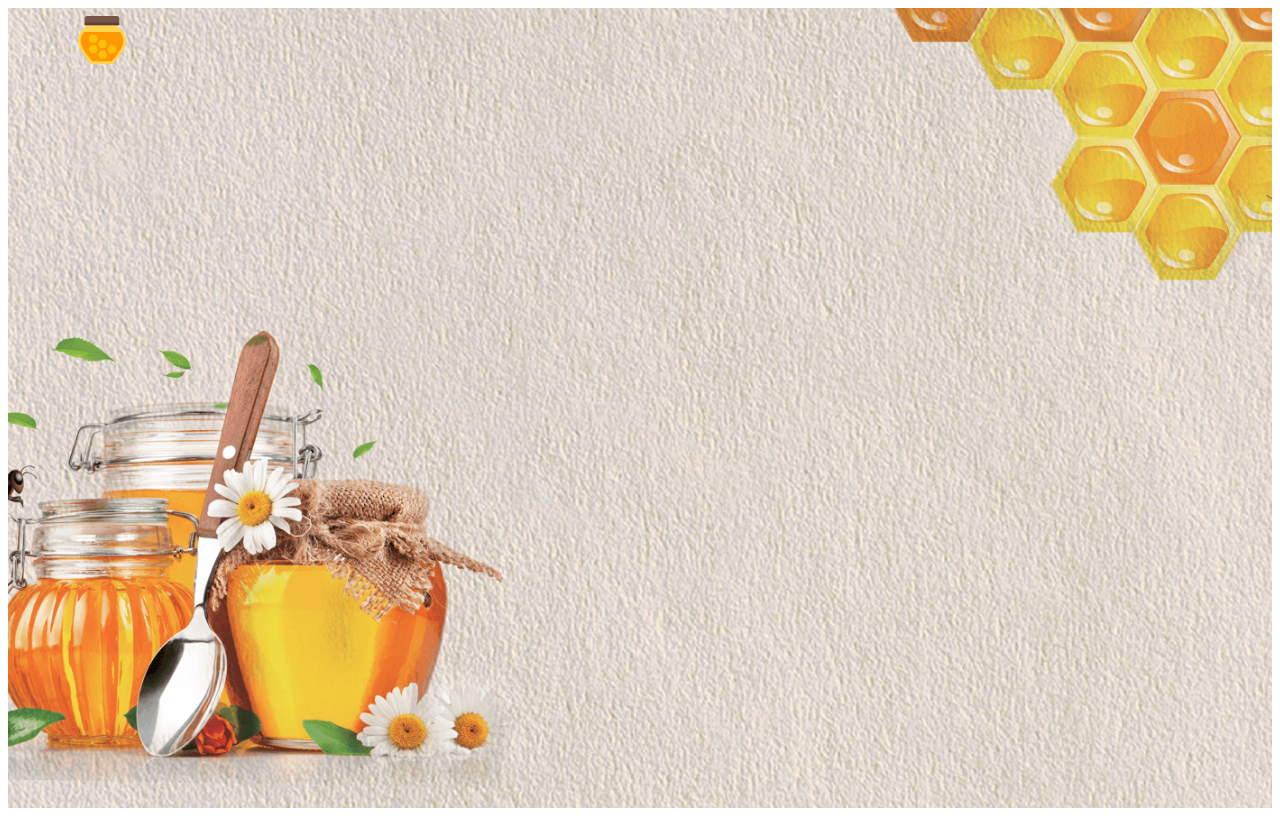
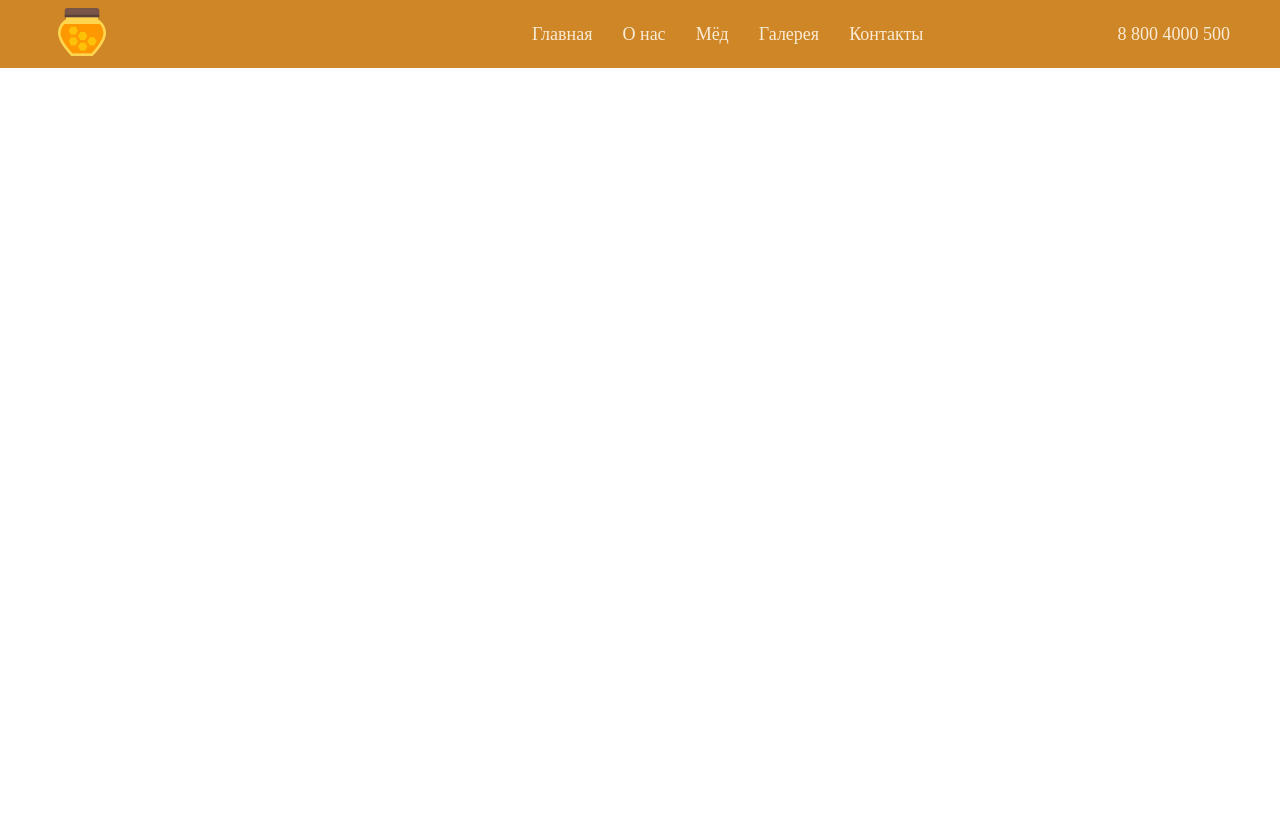
Before and after one commit to Konstantinys88/HONEY, a website: page src/index.html in a window 1280 px wide. Drawn offline with Linux system fonts and the light colour scheme.

Commit message:
header 22/08

```diff
--- a/src/index.html
+++ b/src/index.html
@@ -10,18 +10,32 @@
 </head>
 <body>
 
-    <div class="wrapper">
     <header class="header">
         <div class="container">
             <div class="header__body">
                 <a href="#" class="header__logo">
                     <img src="img/icons/Honey_icon.png" alt="Honey_icon">
                 </a>
+                <div class="header__burger">
+                    <span></span>
+                </div>
+                    <nav class="header__menu">
+                        <ul class="header__list">
+                            <li><a href="#" class="header__link">Главная</a></li>
+                            <li><a href="#" class="header__link">О нас</a></li>
+                            <li><a href="#" class="header__link">Мёд</a></li>
+                            <li><a href="#" class="header__link">Галерея</a></li>
+                            <li><a href="#" class="header__link">Контакты</a></li>
+                        </ul>
+                    </nav>
+                    <div class="header__tel">
+                        <a href="tel:88004000500">8 800 4000 500</a>
+                </div>
             </div>
         </div>
     </header>
-    </div>
 
+    <!-- урок 38 минута 34 -->
 
 
 
--- a/src/sass/blocks/_header.scss
+++ b/src/sass/blocks/_header.scss
@@ -1,4 +1,31 @@
 .header {
-    background: url('../img/bg.png') no-repeat 50%/cover;
-    height: 100vh;
+    position: fixed;
+    width: 100%;
+    background-color:rgb(207, 134, 38);
+    &__body {
+        position: relative;
+        display: flex;
+        justify-content: space-between;
+        align-items: center;
+    }
+    &__list {
+        display: flex;
+        li {
+            list-style: none;
+            margin: 0px 0px 0px 30px;
+        }
+    }
+    &__link {
+        color:antiquewhite;
+        font-size: 18px;
+        text-decoration: none;
+    }
+    &__tel {
+        margin: 0px 0px 0px 20px;
+        font-size: 18px;
+        a {
+            text-decoration: none;
+            color:antiquewhite;
+        }
+    }
 }
--- /dev/null
+++ b/src/sass/blocks/_media.scss
@@ -0,0 +1,7 @@
+@media (max-width: 767px) {
+    .header {
+        &__tel {
+            visibility: hidden;
+        }
+    }
+}
--- a/src/sass/style.scss
+++ b/src/sass/style.scss
@@ -1,8 +1,17 @@
 
 
+body {
+    margin: 0;
+}
+
 .container {
-    width: 1140px;
+    max-width: 1180px;
     margin: 0 auto;
 }
 
+
 @import 'blocks/header';
+
+
+// медиа файл подключается последним
+@import 'blocks/media';
```
Also changed, not shown: src/css/style.min.css, 1 other file. Lines whose indentation alone changed are shown as unchanged.
